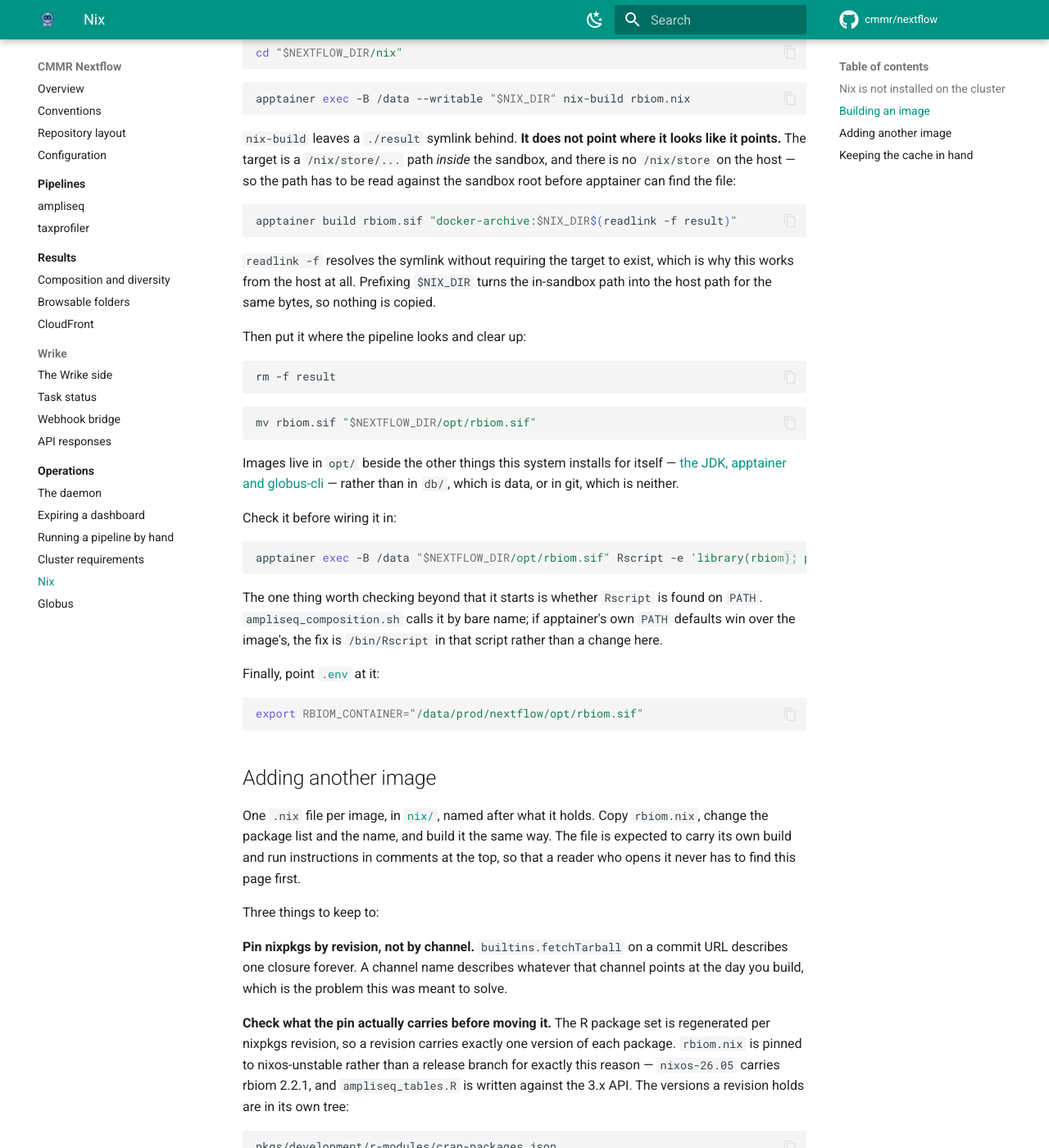
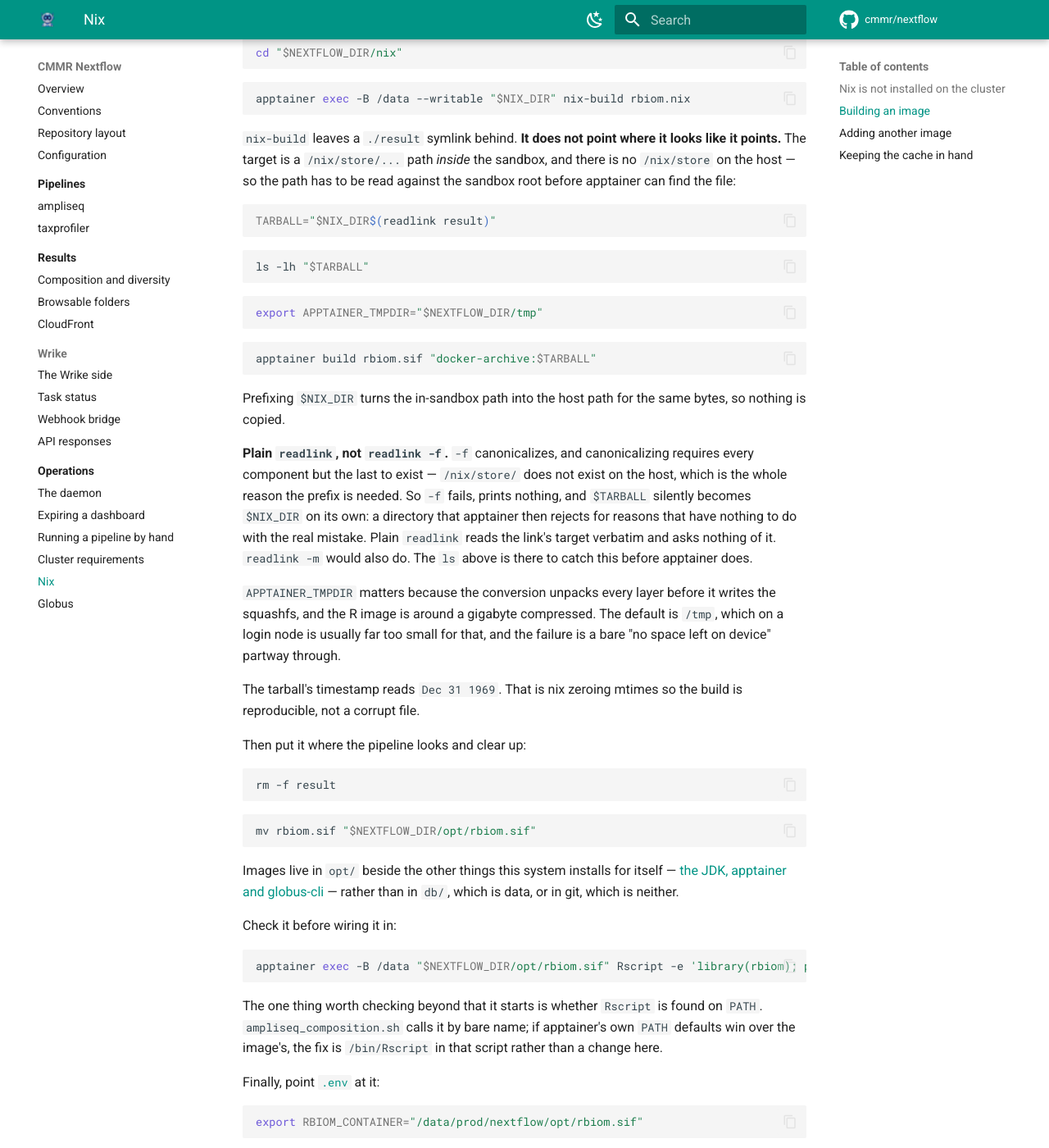
Before and after one commit to cmmr/nextflow, an MkDocs documentation site: the page built from docs/operations/nix.md, in a window 1280 px wide and 1400 px high, scrolled down 1595 px. Shown: the whole window at 82% size. Built offline with MkDocs 1.6.1 and Material for MkDocs 9.7.7, drawn with Linux system fonts in a browser that asks for light colours; comment, search, counter and statistics services are not loaded; some of the changed text lies outside the part shown.

Commit message:
`compressor = "none"`

````diff
--- a/docs/operations/nix.md
+++ b/docs/operations/nix.md
@@ -89,12 +89,40 @@ sandbox, and there is no `/nix/store` on the host — so the path has to be read
 against the sandbox root before apptainer can find the file:
 
 ```bash
-apptainer build rbiom.sif "docker-archive:$NIX_DIR$(readlink -f result)"
+TARBALL="$NIX_DIR$(readlink result)"
 ```
 
-`readlink -f` resolves the symlink without requiring the target to exist, which
-is why this works from the host at all. Prefixing `$NIX_DIR` turns the
-in-sandbox path into the host path for the same bytes, so nothing is copied.
+```bash
+ls -lh "$TARBALL"
+```
+
+```bash
+export APPTAINER_TMPDIR="$NEXTFLOW_DIR/tmp"
+```
+
+```bash
+apptainer build rbiom.sif "docker-archive:$TARBALL"
+```
+
+Prefixing `$NIX_DIR` turns the in-sandbox path into the host path for the same
+bytes, so nothing is copied.
+
+**Plain `readlink`, not `readlink -f`.** `-f` canonicalizes, and canonicalizing
+requires every component but the last to exist — `/nix/store/` does not exist on
+the host, which is the whole reason the prefix is needed. So `-f` fails, prints
+nothing, and `$TARBALL` silently becomes `$NIX_DIR` on its own: a directory that
+apptainer then rejects for reasons that have nothing to do with the real
+mistake. Plain `readlink` reads the link's target verbatim and asks nothing of
+it. `readlink -m` would also do. The `ls` above is there to catch this before
+apptainer does.
+
+`APPTAINER_TMPDIR` matters because the conversion unpacks every layer before it
+writes the squashfs, and the R image is around a gigabyte compressed. The
+default is `/tmp`, which on a login node is usually far too small for that, and
+the failure is a bare "no space left on device" partway through.
+
+The tarball's timestamp reads `Dec 31 1969`. That is nix zeroing mtimes so the
+build is reproducible, not a corrupt file.
 
 Then put it where the pipeline looks and clear up:
 
@@ -157,9 +185,14 @@ pkgs/development/r-modules/bioc-packages.json
 **Build the OCI tarball, not a SIF.** nixpkgs has `singularity-tools.buildImage`,
 but it runs the build inside a QEMU VM with a disk size given up front, and an R
 closure overruns the default. `dockerTools.buildLayeredImage` and then
-`apptainer build` is the route with fewer moving parts. Note it takes
-`contents`, a plain list of derivations — `copyToRoot` belongs to
-`dockerTools.buildImage`, and the layered builder rejects it.
+`apptainer build` is the route with fewer moving parts. Two things about it:
+
+- It takes `contents`, a plain list of derivations. `copyToRoot` belongs to
+  `dockerTools.buildImage`, and the layered builder rejects unknown arguments.
+- Set `compressor = "none"`. The default is gzip, and apptainer's
+  `docker-archive` reader wants the plain tar that `docker image save` writes —
+  a gzipped one fails with `gzip: invalid header`. The tarball is converted to a
+  `.sif` immediately, so compressing it only buys work at both ends.
 
 **Being in nixpkgs is not a promise that it builds.** The R sets are generated
 from CRAN and Bioconductor metadata rather than from anything that compiled, so
````
Also changed, not shown: 1 other file.
